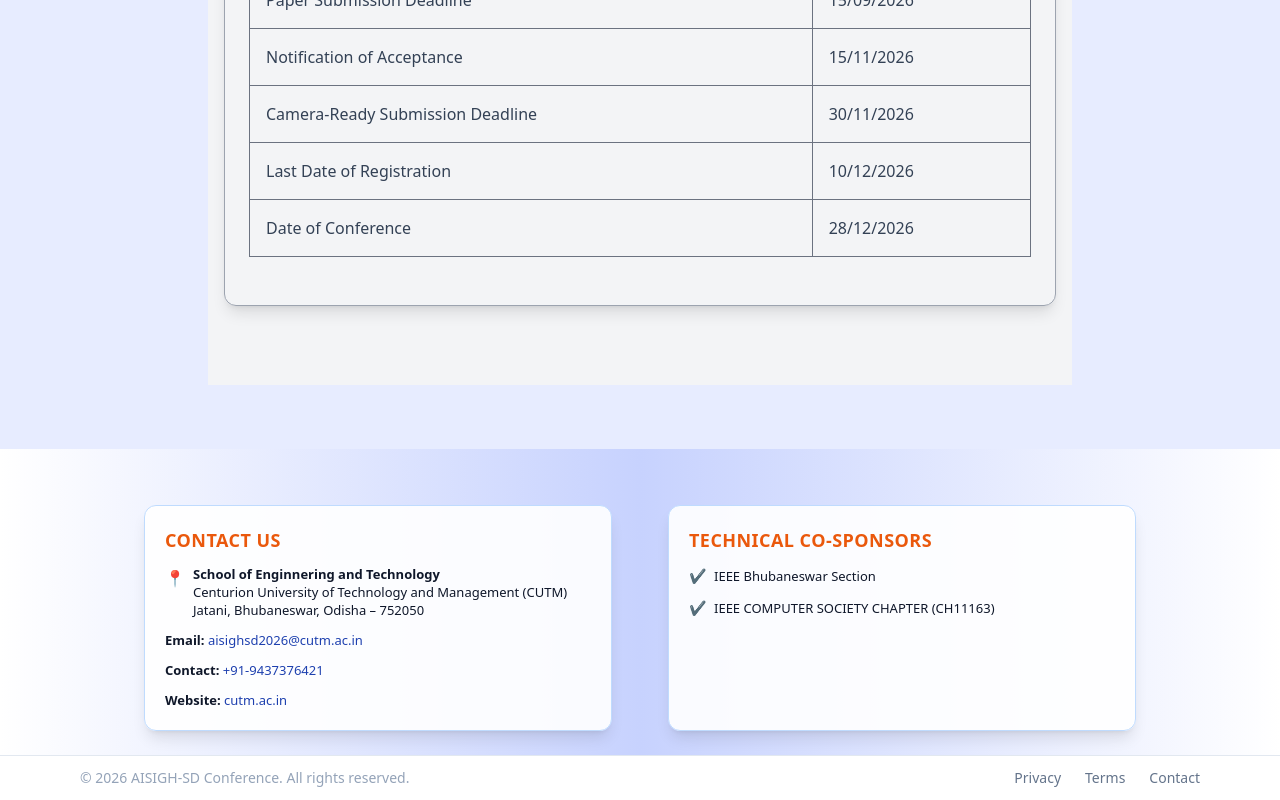
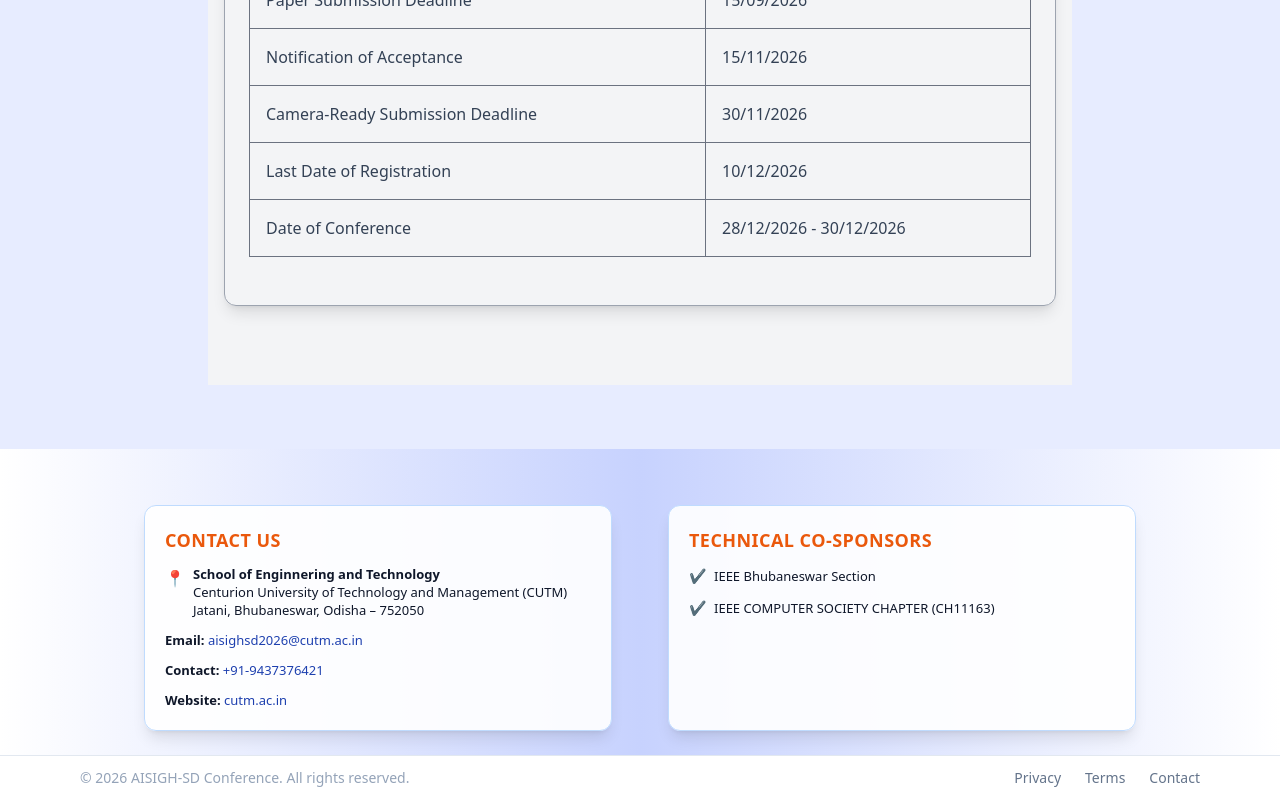
Before and after one commit to Shatabdi121/RAEIC, a React (Vite) app: page /registration in a window 1280 px wide. Shown: the part 3369-4169 px from the top of the page. Built offline with nearby package versions, Linux system fonts and the light colour scheme.

Commit message:
gst upadte 4

```diff
--- a/src/Home.jsx
+++ b/src/Home.jsx
@@ -522,7 +522,7 @@ const Home = () => {
                         <td class="py-4 px-4 border-r border-gray-500">
                           Date of Conference
                         </td>
-                        <td class="py-4 px-4">28/12/2026</td>
+                        <td class="py-4 px-4">28/12/2026 - 30/12/2026</td>
                       </tr>
                     </tbody>
                   </table>
```
